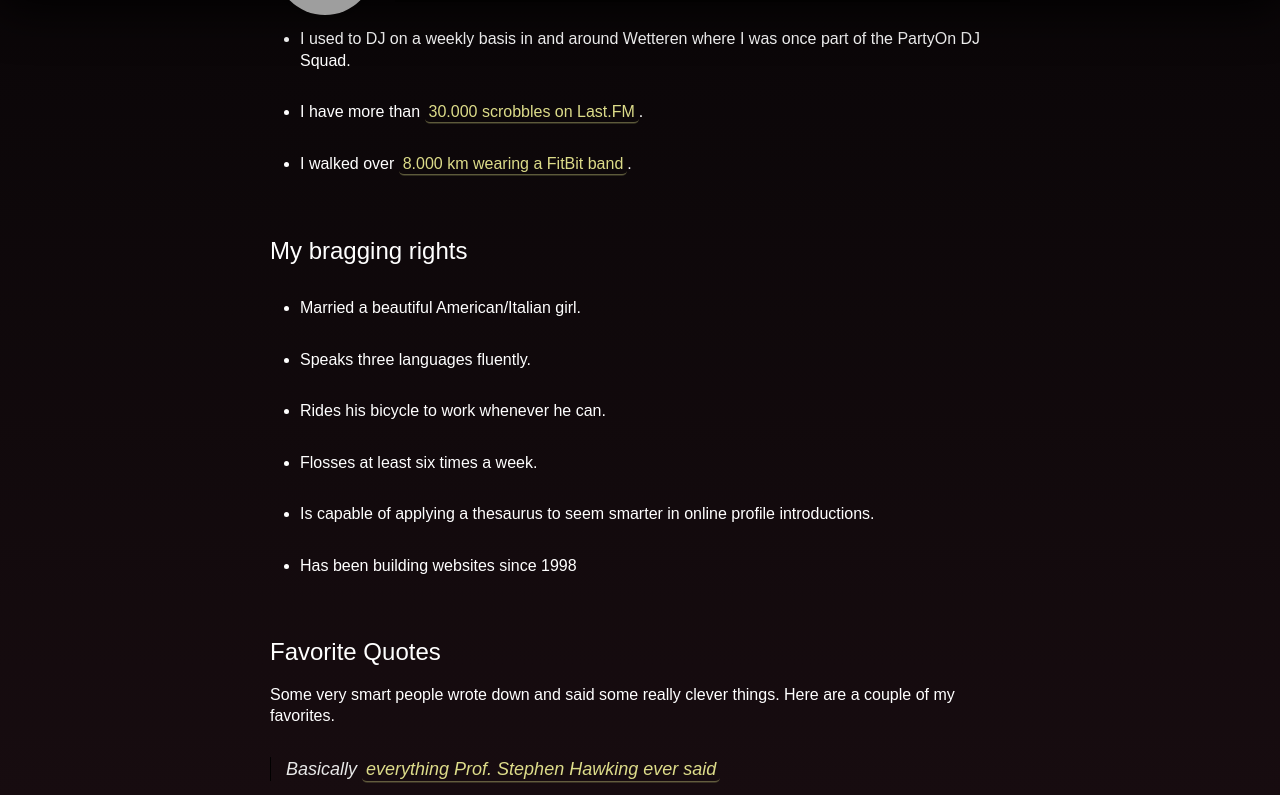
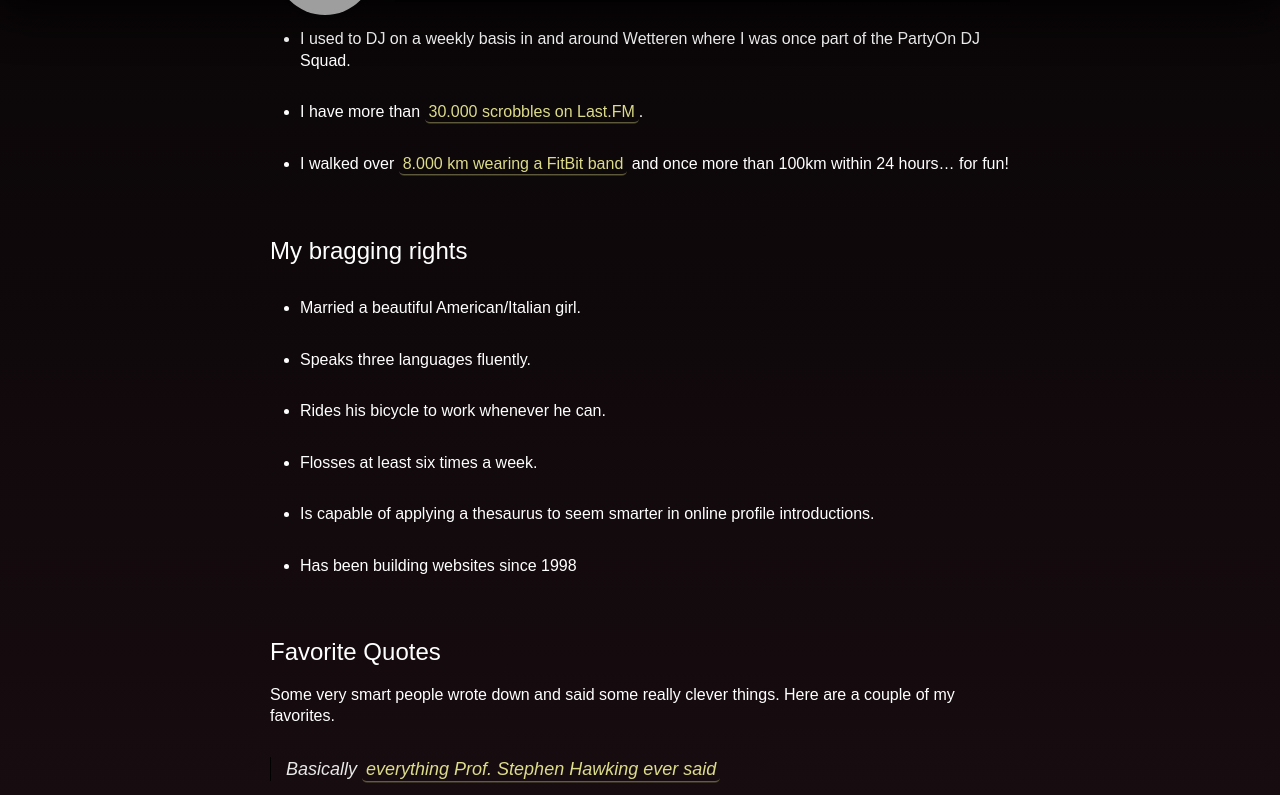
Before and after one commit to johanbove/johanbove.github.io, a Jekyll site: the page built from introduction.markdown, in a window 1280 px wide and 900 px high, scrolled down 480 px, cut to the strip 105-900 px from the top of the window. Built offline with Jekyll 4.4.1, drawn with Linux system fonts in a browser that asks for light colours; grey boxes are pictures that could not be loaded.

Commit message:
Update introduction
Added 100km achievement

```diff
--- a/introduction.markdown
+++ b/introduction.markdown
@@ -17,7 +17,7 @@ I am perpetually online exploring the zest of the Web in all its interactive fac
 - I'm not a very graphical guy, as you might have guessed. Nonetheless I do like [cool pictures](http://1drv.ms/1Oxc4iF).
 - I used to DJ on a weekly basis in and around Wetteren where I was once part of the PartyOn DJ Squad.
 - I have more than [30.000 scrobbles on Last.FM](http://www.last.fm/user/Joe-1).
-- I walked over [8.000 km wearing a FitBit band](https://www.fitbit.com/user/26B3ZT).
+- I walked over [8.000 km wearing a FitBit band](https://www.fitbit.com/user/26B3ZT) and once more than 100km within 24 hours... for fun!
 
 ## My bragging rights
 
```
